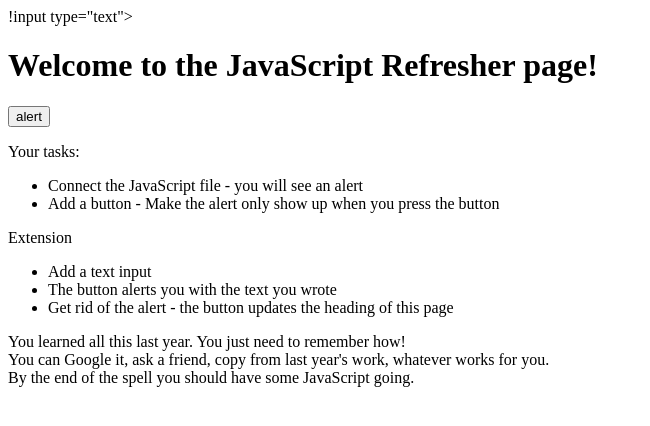
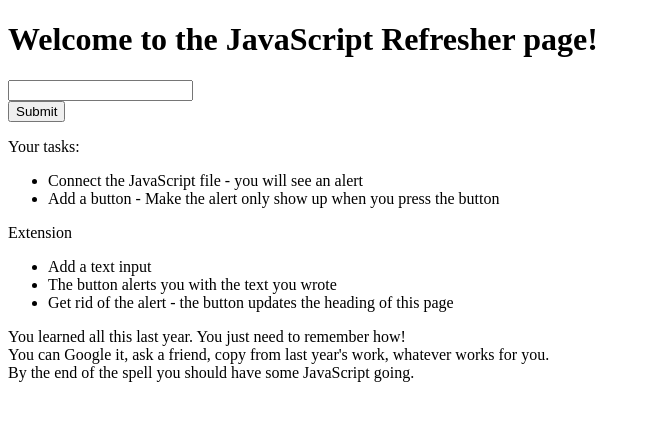
Before and after one commit to HVHS-TECH/javascript-refresher-23058np-afk, a plain HTML site: page index.html in a window 1280 px wide. Shown: the whole page, without its empty margins (0-650 px from the left). Drawn offline with Linux system fonts and the light colour scheme.

Commit message:
hopefully it pushes

```diff
--- a/index.html
+++ b/index.html
@@ -1,13 +1,17 @@
 <!DOCTYPE html>
 <html>
     <head>
-        <title>JavaScript refresher</title>
+        <title >JavaScript refresher</title>
     </head>
     <script src="script.js"></script>
 <body>
-!input type="text">
+
 <h1 id="welcomeMessage">Welcome to the JavaScript Refresher page!</h1>
-<button onclick="myFunction(alert)">alert</button>
+<form onsubmit="return false;" src="script.js">
+    <!--label for="formName"></label><br-->
+    <input type="text" id="myForm" name="formName" ><br><!--put value="so and so" to set a default value. placeholder="Alert name" for placeholder text.-->
+    <input type="submit" onclick=getFormInput()> <!--getFormInput has to be assigned a funtion, it is not a defualt thing.-->
+</form>
 
 <p>Your tasks:
     <ul>
--- a/script.js
+++ b/script.js
@@ -1,6 +1,23 @@
-function myFunction() {
-    alert("Congratulations!\nYou got the script running.")
+function getFormInput(){
+    const ALERT_FIELD = document.getElementById("myForm"); //this assigns myAlert to ALERT_FIELD as a value. I think. const is a type of vule that does not change. write them in SCREAMING_SNAKE_CASE.
+    let alertName = ALERT_FIELD.value; //this assigns the alert field to alertname.
+    document.getElementById("welcomeMessage").innerHTML = alertName;
+    console.log(alertName)
+    /*alert(alertName) // makes the alert!*/
+} // I dont know what the bracket part is used for yet.
+
+
+
+
+
+//junk codee down here, but i need it for referrence of the old code
+/*
+
+function myFunction(alert) {
+    alert("Congratulations!\nYou got the script running.");
+    console.log(alertmessage)
 }
+
 console.log("working?")
 //let alertMessage = document.getElementById("alertMessage")
-//function myFunction(type)
+//function myFunction(type)*/
```
